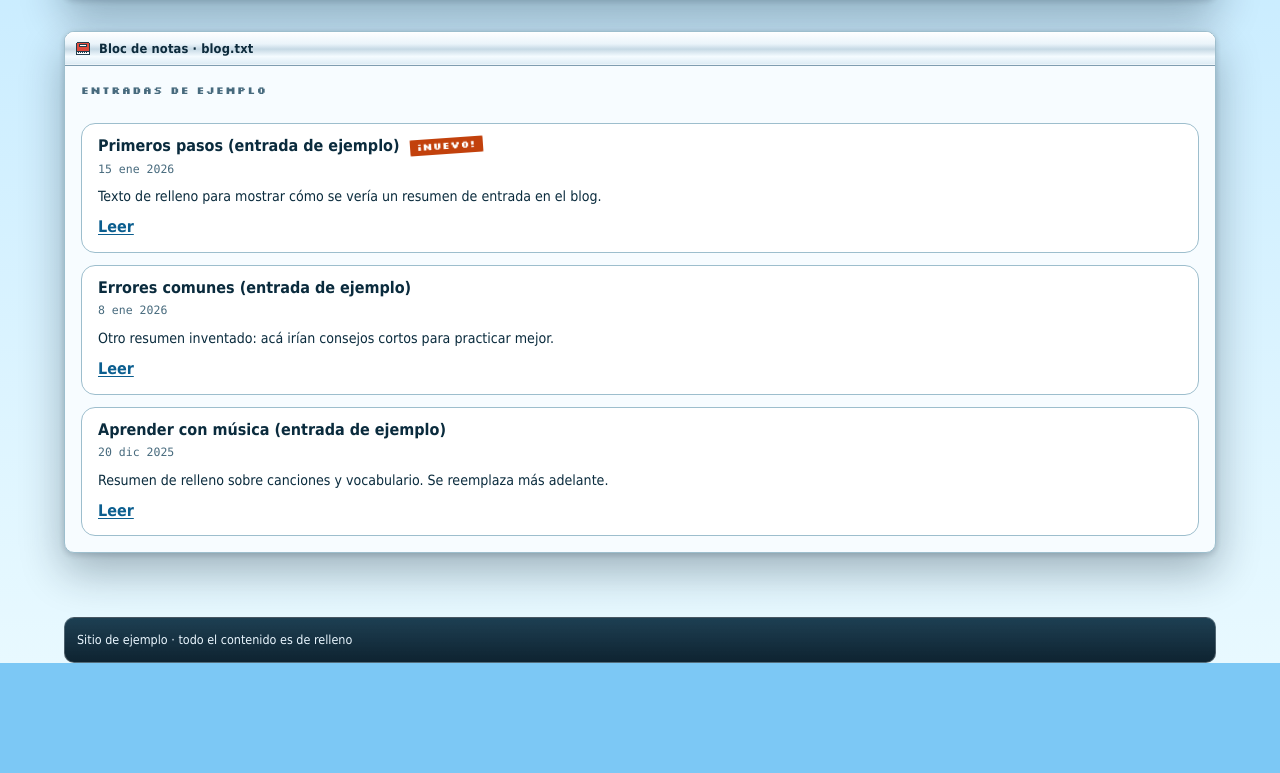
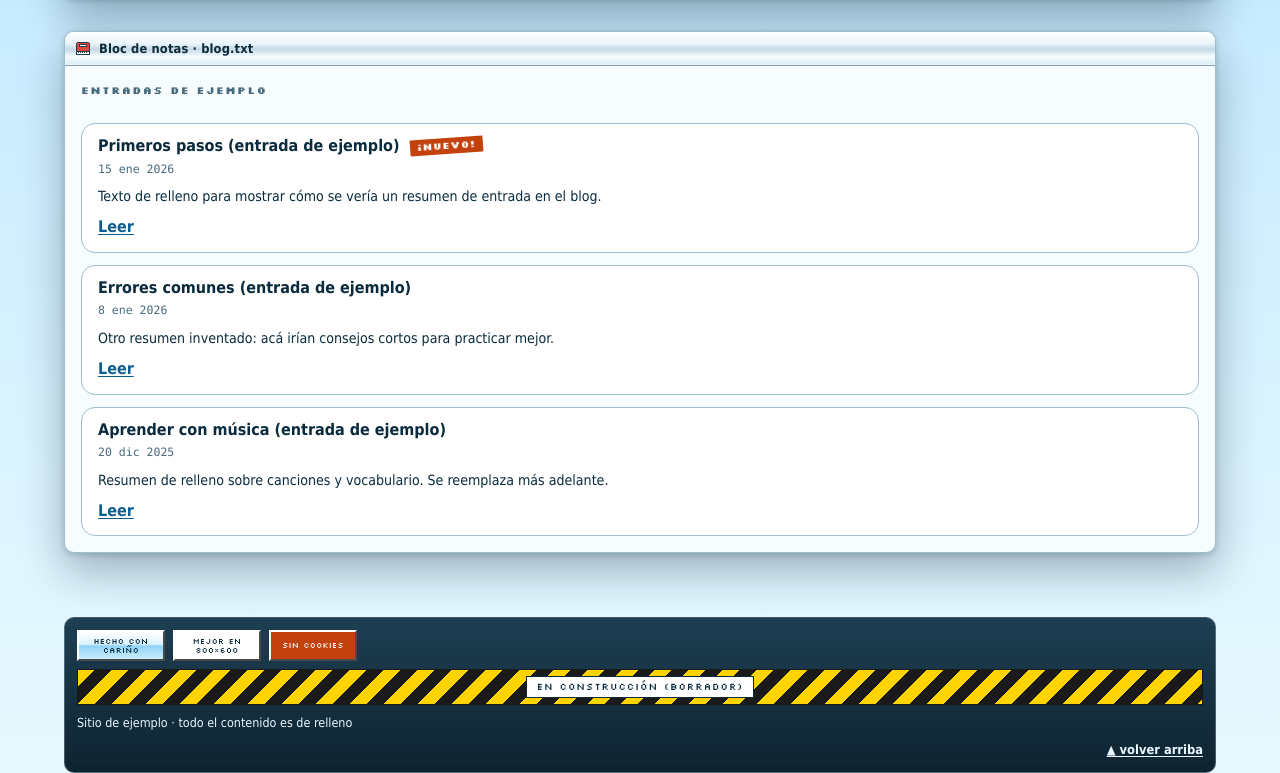
Before and after one commit to Vicenthresh/teacher-landing, an Astro site: page / in a window 1280 px wide. Shown: the part 1547-2320 px from the top of the page. Before the commit the page ends 2210 px from the top, so only its background shows below. Built offline with nearby package versions, Linux system fonts and the light colour scheme; Astro itself is replaced by a stand-in of ours.

Commit message:
teacher-landing: garnish the footer, old-internet style
T7 of SESSION.md: the 88x31 badge row, the EN CONSTRUCCION
strip and the volver arriba link, all on the audited tray pair
and all strings from the garnish data. Footer styles moved
into base.css with the rest of the system.

Hub: [[Teacher Landing]]
Agent: opencode
Model: glm-5.3

```diff
--- a/src/components/sections/Footer.astro
+++ b/src/components/sections/Footer.astro
@@ -1,26 +1,16 @@
 ---
+import Garnish from '../Garnish.astro';
 import home from '../../data/home.es.json';
 
 const { garnish } = home;
+const tones = ['btn', 'card', 'badge'] as const;
 ---
 
 <footer class="sitefoot">
-  <p>{garnish.footer}</p>
+  <div class="sitefoot__badges">
+    {garnish.badges.map((text, i) => <Garnish variant="badge88" text={text} tone={tones[i % tones.length]} />)}
+  </div>
+  <Garnish variant="construction" text={garnish.construction} class="sitefoot__strip" />
+  <p class="sitefoot__line">{garnish.footer}</p>
+  <a class="sitefoot__top" href="#inicio">{garnish.backToTop}</a>
 </footer>
-
-<style>
-  .sitefoot {
-    width: min(100% - 2rem, var(--content));
-    margin-inline: auto;
-    padding: var(--space-3) var(--space-3);
-    color: var(--tray-ink);
-    background: var(--tray-bg);
-    border: 1px solid var(--tray-edge);
-    border-radius: var(--radius-win);
-    font-size: 0.78rem;
-  }
-
-  .sitefoot p {
-    margin: 0;
-  }
-</style>
--- a/src/styles/base.css
+++ b/src/styles/base.css
@@ -2518,3 +2518,52 @@ strong {
   outline: 2px solid var(--focus);
   outline-offset: 2px;
 }
+
+/* -------------------------------------------------------- home: footer */
+/* Status-bar strip on the audited tray pair. The 88x31 badges, the
+   construction strip and the top link all come from the garnish data. */
+
+.sitefoot {
+  display: grid;
+  gap: var(--space-2);
+  width: min(100% - 2rem, var(--content));
+  margin-inline: auto;
+  padding: var(--space-3);
+  color: var(--tray-ink);
+  background: var(--tray-bg);
+  border: 1px solid var(--tray-edge);
+  border-radius: var(--radius-win);
+}
+
+[data-skin='90s'] .sitefoot {
+  border-radius: 0;
+}
+
+.sitefoot__badges {
+  display: flex;
+  flex-wrap: wrap;
+  gap: var(--space-2);
+}
+
+.sitefoot__line {
+  margin: 0;
+  font-size: 0.78rem;
+}
+
+.sitefoot__top {
+  justify-self: end;
+  font-family: var(--font-ui);
+  font-size: 0.8rem;
+  font-weight: 700;
+  color: var(--tray-ink);
+  text-decoration: underline;
+}
+
+.sitefoot__top:focus-visible {
+  outline: 2px solid var(--focus);
+  outline-offset: 2px;
+}
+
+.sitefoot__top:hover {
+  text-decoration: none;
+}
```
Also changed, not shown: SESSION.md (+1 -1 lines).
